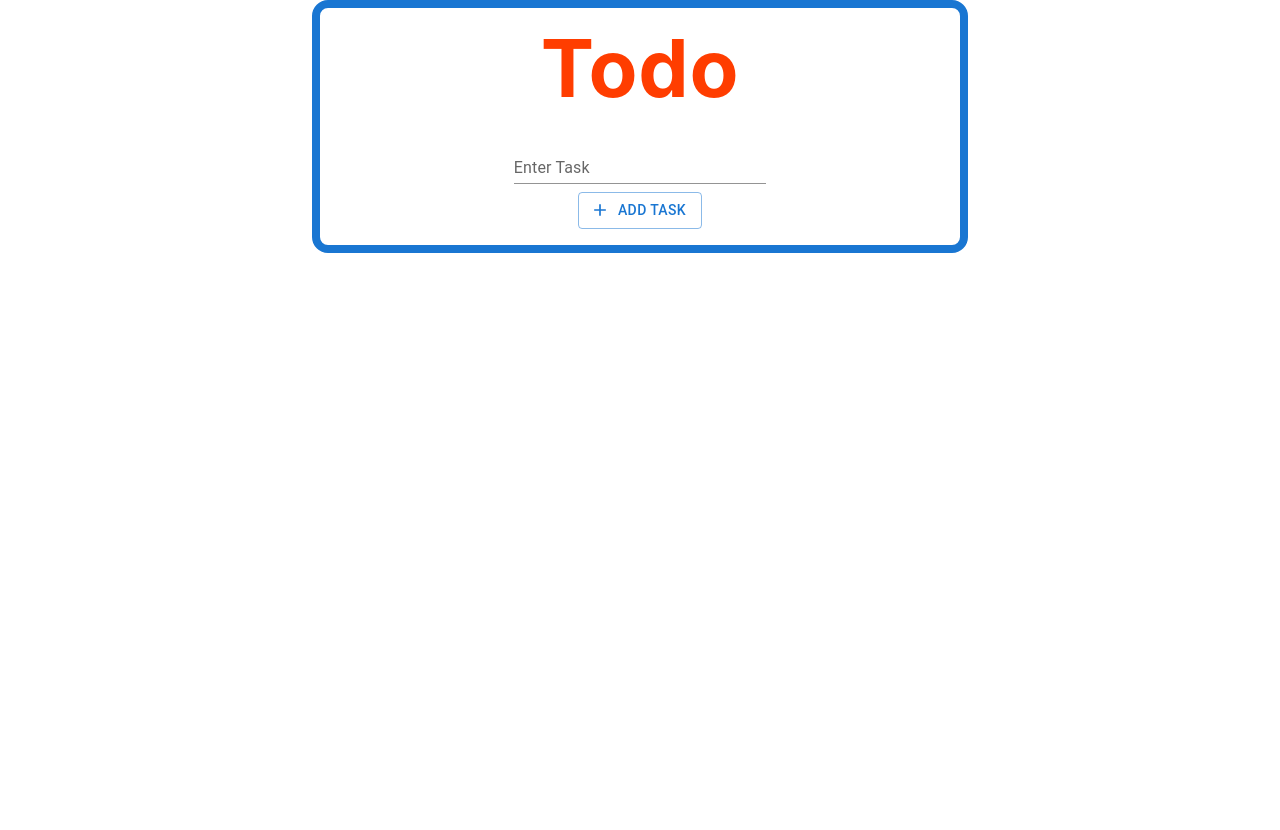
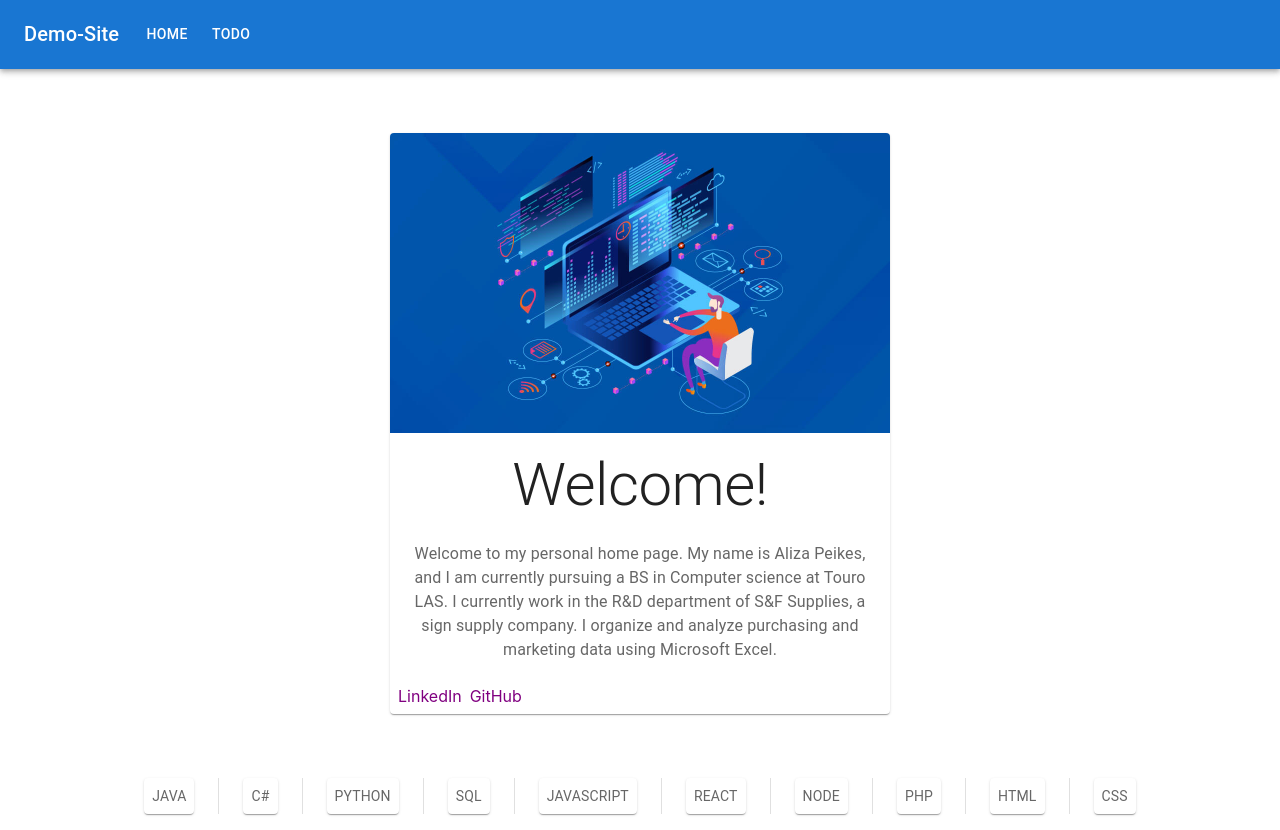
Before and after one commit to alizapeikes/mcon-353-demo-site, a React (Create React App) app: page / in a window 1280 px wide. Before the commit the page ends 800 px from the top, so only its background shows below. Built offline with nearby package versions, Linux system fonts and the light colour scheme.

Commit message:
Header with routing added

```diff
--- a/src/Components/app/App.js
+++ b/src/Components/app/App.js
@@ -2,12 +2,25 @@
 import React from 'react';
 import {Home} from '../home/home';
 import {Todo} from '../todo/todo';
+import {Header} from '../header/header'
+
+import {
+  BrowserRouter,
+  Routes,
+  Route,
+} from "react-router-dom";
 
 function App() {
 
   return (
     <div className="App">
-          <Todo/>
+        <BrowserRouter>
+        <Header/>
+        <Routes>
+          <Route path="/" element={<Home />} />
+          <Route path="/todo" element={<Todo />} />
+        </Routes>
+      </BrowserRouter>
     </div>
   );
 }
--- /dev/null
+++ b/src/Components/header/header.jsx
@@ -0,0 +1,101 @@
+import * as React from 'react';
+import AppBar from '@mui/material/AppBar';
+import Box from '@mui/material/Box';
+import Toolbar from '@mui/material/Toolbar';
+import IconButton from '@mui/material/IconButton';
+import Typography from '@mui/material/Typography';
+import Menu from '@mui/material/Menu';
+import MenuIcon from '@mui/icons-material/Menu';
+import Container from '@mui/material/Container';
+import Button from '@mui/material/Button';
+import MenuItem from '@mui/material/MenuItem';
+import {useNavigate } from "react-router-dom";
+
+const pages = [{title: 'Home', path: '/'}, {title:'Todo', path: '/todo'}];
+
+export const Header = () => {
+  const [anchorElNav, setAnchorElNav] = React.useState(null);
+  let navigate = useNavigate();
+
+  const handleOpenNavMenu = (event) => {
+    setAnchorElNav(event.currentTarget);
+  };
+
+  const handleCloseNavMenu = (page) => {
+    setAnchorElNav(null);
+    navigate(page.path);
+  };
+
+  return (
+    <AppBar position="static">
+      <Container maxWidth="xl">
+        <Toolbar disableGutters>
+          <Typography
+            variant="h6"
+            noWrap
+            component="div"
+            sx={{ mr: 2, display: { xs: 'none', md: 'flex' } }}
+          >
+            Demo-Site
+          </Typography>
+
+          <Box sx={{ flexGrow: 1, display: { xs: 'flex', md: 'none' } }}>
+            <IconButton
+              size="large"
+              aria-label="account of current user"
+              aria-controls="menu-appbar"
+              aria-haspopup="true"
+              onClick={handleOpenNavMenu}
+              color="inherit"
+            >
+              <MenuIcon />
+            </IconButton>
+            <Menu
+              id="menu-appbar"
+              anchorEl={anchorElNav}
+              anchorOrigin={{
+                vertical: 'bottom',
+                horizontal: 'left',
+              }}
+              keepMounted
+              transformOrigin={{
+                vertical: 'top',
+                horizontal: 'left',
+              }}
+              open={Boolean(anchorElNav)}
+              onClose={handleCloseNavMenu}
+              sx={{
+                display: { xs: 'block', md: 'none' },
+              }}
+            >
+              {pages.map((page) => (
+                <MenuItem key={page.title} onClick={() => handleCloseNavMenu(page)}>
+                  <Typography textAlign="center">{page.title}</Typography>
+                </MenuItem>
+              ))}
+            </Menu>
+          </Box>
+          <Typography
+            variant="h6"
+            noWrap
+            component="div"
+            sx={{ flexGrow: 1, display: { xs: 'flex', md: 'none' } }}
+          >
+            Demo-Site
+          </Typography>
+          <Box sx={{ flexGrow: 1, display: { xs: 'none', md: 'flex' } }}>
+            {pages.map((page) => (
+              <Button
+                key={page.title}
+                onClick={() => handleCloseNavMenu(page)}
+                sx={{ my: 2, color: 'white', display: 'block' }}
+              >
+                {page.title}
+              </Button>
+            ))}
+          </Box>
+        </Toolbar>
+      </Container>
+    </AppBar>
+  );
+};
--- a/src/Components/home/home.jsx
+++ b/src/Components/home/home.jsx
@@ -1,7 +1,5 @@
 import './home.css';
-import React, {useState} from 'react';
-import AppBar from '@mui/material/AppBar';
-import Toolbar from '@mui/material/Toolbar';
+import React from 'react';
 import Typography from '@mui/material/Typography';
 import Card from '@mui/material/Card';
 import CardActions from '@mui/material/CardActions';
@@ -22,16 +20,6 @@
   }));
   return (
     <div className="App">
-          <AppBar position="static">
-              <Toolbar variant="dense">
-              <Typography variant="h6" color="white" component="div" align = "justify">
-                  My Profile
-               </Typography>
-               <Typography variant="h6" color="white" component="div" align = "justify">
-                  Todo
-               </Typography>
-              </Toolbar>
-          </AppBar>
 
           <Card sx={{ maxWidth: 500, mx: "auto", mt: "4em", mb:"4em"}} >
               <CardMedia
--- a/src/Components/todo/todo.jsx
+++ b/src/Components/todo/todo.jsx
@@ -21,7 +21,7 @@
       };
 
     return (
-            <Box sx={{ ...commonStyles, borderColor: 'primary.main', justifyContent: 'center', borderRadius: '16px'}} >
+            <Box sx={{ ...commonStyles, borderColor: 'primary.main', justifyContent: 'center', borderRadius: '16px', marginTop: '3em'}} >
                 <Typography sx={{color: '#ff3d00', fontWeight: 'bolder', fontSize: '5rem', fontFamily: 'BlinkMacSystemFont'}}>Todo</Typography>
                 <TodoItems></TodoItems>
             </Box>
@@ -37,6 +37,7 @@
         setTask(event.target.value)
     }
     function addTask(){
+        //use contest instead of useState
         incrementID();
         const newTodos = [...list, {name: task, id: countID, isComplete: false}]
         setList(newTodos);
```
